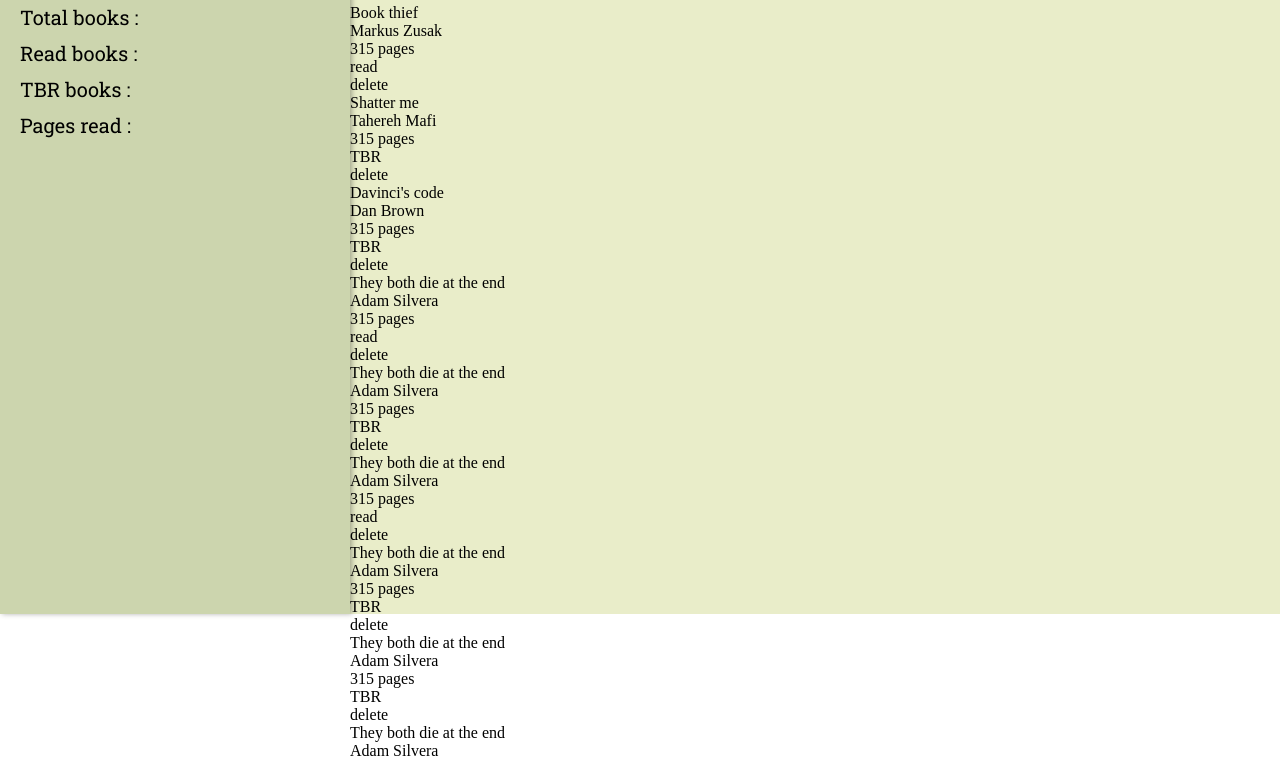
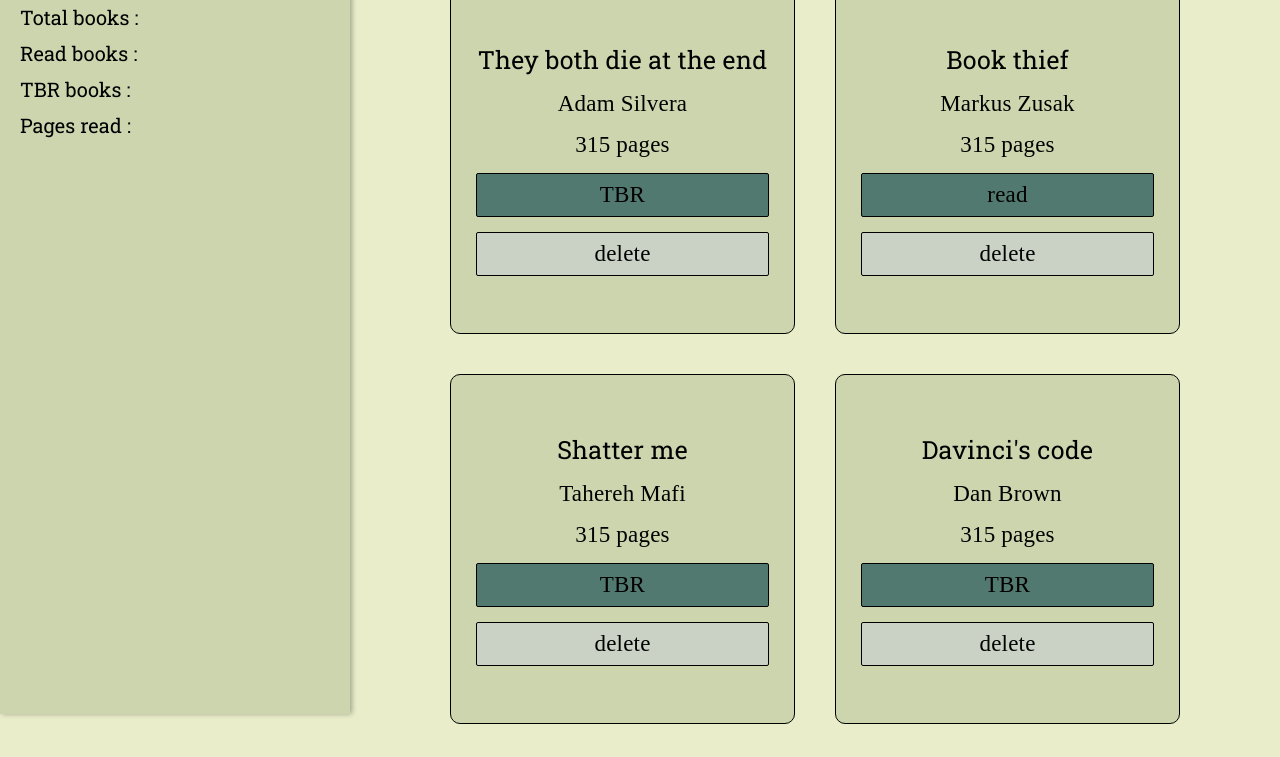
Before and after one commit to Olguta150/library_v1, a website: page index.html in a window 1280 px wide. Shown: the part 186-943 px from the top of the page. Drawn offline with Linux system fonts and the light colour scheme.

Commit message:
Add menu and style the cards with grid

```diff
--- a/style.css
+++ b/style.css
@@ -7,22 +7,29 @@
     box-sizing: border-box;
 }
 
-.container {
+body {
     width: 100vw;
     height: 100vh;
+    background: #e9edc9;
+    /* overflow-x: hidden; */
 }
 
+/* .container {
+    width: 100vw;
+    height: 100vh;
+} */
+
 .header {
-    position: relative;
+    position: fixed;
     width: 100vw;
     height: 100px;
     padding: 0 100px;
-    background: rgb(218, 215, 205);
+    background: #dad7cd;
     box-shadow: 0 3px 5px rgba(0, 0, 0, 0.3);
     font-family: 'Roboto Slab', serif;
     font-size: 45px;
     font-weight: 600;
-    z-index: 1;
+    z-index: 3;
 }
 
 .header-wrap {
@@ -41,15 +48,18 @@
 .main {
     display: flex;
     width: 100vw;
+    padding-top: 100px;
     height: calc(100vh - 100px);
 }
 
 .menu {
-    position: relative;
+    position: fixed;
     min-width: 350px;
+    height: 100vh;
     background: #ccd5ae;
     box-shadow: 2px 0 5px rgba(0, 0, 0, 0.3);
     font-family: 'Roboto Slab', serif;
+    z-index: 2;
 }
 
 .details-title {
@@ -67,7 +77,71 @@
 }
 
 .library {
+    position: absolute;
+    width: 100vw;
     flex-grow: 1;
     min-height: calc(100vh - 100px);
     background: #e9edc9;
 }
+
+.grid {
+    position: absolute;
+    display: grid;
+    grid-template-columns: repeat(auto-fill, minmax(300px, 1fr));
+    /* flex-wrap: wrap; */
+    gap: 40px;
+    /* border: 1px solid red; */
+    padding: 70px 100px;
+    width: calc(100vw - 350px);
+    min-height: calc(100vh - 100px);
+    left: 350px;
+}
+
+.book {
+    display: flex;
+    justify-content: center;
+    align-items: center;
+    flex-direction: column;
+    flex-grow: 1;
+    /* width: 350px; */
+    height: 350px;
+    border: 1px solid;
+    border-radius: 10px;
+    font-size: 23px;
+    padding: 10px 25px;
+    gap: 15px;
+    background: #ccd5ae;
+    letter-spacing: 0.2px;
+}
+
+.name {
+    font-family: 'Roboto Slab', serif;
+    font-size: 25px;
+}
+
+.status, .delete {
+    width: 100%;
+    padding: 8px;
+    text-align: center;
+    border-radius: 2px;
+    border: 1px solid;
+}
+
+.status {
+    background: #52796f;
+}
+
+.delete {
+    background: #cad2c5;
+}
+
+/* @media screen and (max-width: 1500px) {
+    .grid {
+        display: grid;
+        grid-template-columns: repeat(auto-fill, 1fr);
+    }
+
+    body {
+        background: rgb(181, 52, 159);
+    }
+} */
```
